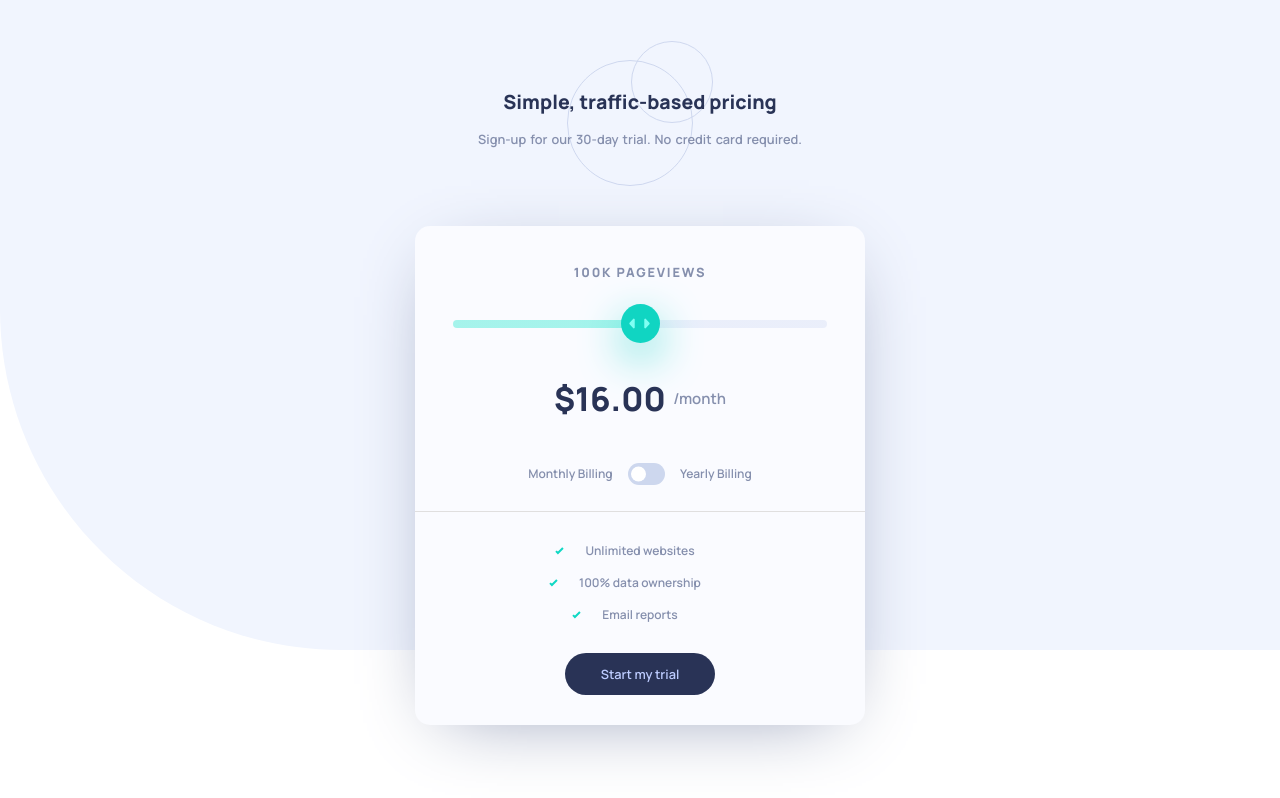
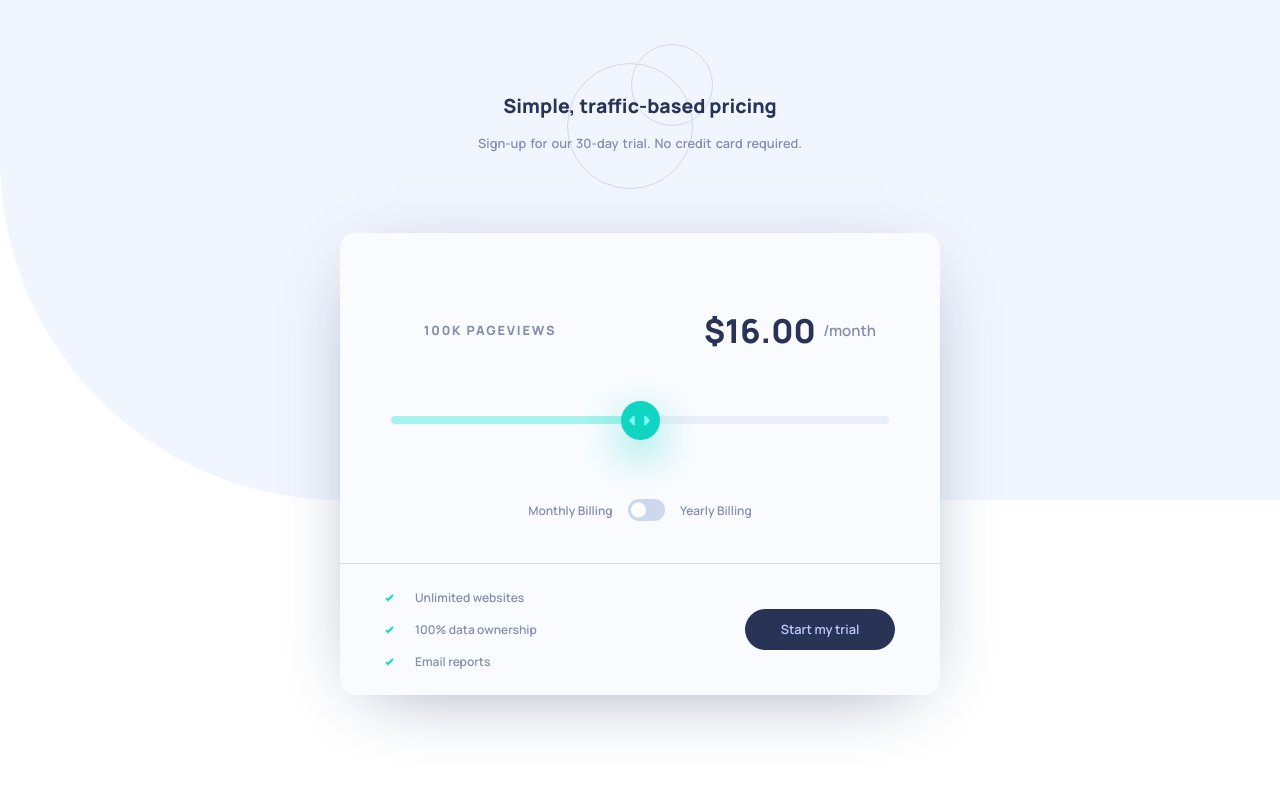
Before and after one commit to DawidOlszewski/Interactive-pricing-component, a plain HTML site: page index.html in a window 1280 px wide. Drawn offline with Linux system fonts and the light colour scheme.

Commit message:
resposivness

```diff
--- a/script.js
+++ b/script.js
@@ -12,7 +12,14 @@ const viewsNode = document.querySelector(".pageviews")
 const billingNode = document.querySelector('.billing-type')
 const discount = document.querySelector('.discount')
 
-
+const responsiveDiscount = () => {
+    if(document.body.clientWidth > 900){
+        discount.innerText = '25% discount'
+    }
+    else{
+        discount.innerText = '25%'
+    }
+}
 
 const changeCardDetails = function(viewsNode, costNode){
     let pageDetailsIndex = range.value - 1
@@ -25,8 +32,7 @@ const changeCardDetails = function(viewsNode, costNode){
     costNode.innerHTML = `$${isYear == 0?details[1]:details[1]*9}.00<span class="billing-type">/${['month','year'][isYear]}</span>`
 }
 
-
-// var range = range | document.querySelector('input[type="range"]')
-
+responsiveDiscount();
 range.addEventListener('input',() => changeCardDetails(viewsNode, costNode));
 toggleSwitch.addEventListener('input',() => changeCardDetails(viewsNode, costNode));
+window.addEventListener("resize", responsiveDiscount)
--- a/style.css
+++ b/style.css
@@ -65,7 +65,7 @@ body{
     flex-flow: column nowrap;
     align-items: center;
 
-    background: url("./images/bg-pattern.svg") 0% -10rem;
+    background: url("./images/bg-pattern.svg") 0% -20rem;
 
     background-repeat:no-repeat;
 
@@ -109,8 +109,8 @@ h1{
     display: grid;
     align-items: center;
     justify-items: center;
-    grid-template-rows:  4rem repeat(3,5rem);
-
+    grid-template-rows:  3rem 2rem repeat(3,5rem);
+    grid-template-areas: "." "pageviews" "input" "cost" "toggle-switch";
     border:  solid rgb(224, 223, 223);
     border-width: 0 0 0.1rem 0 ;
 }
@@ -120,7 +120,7 @@ h1{
     font-size: 0.85rem;
     font-weight: 800;
     letter-spacing: 0.12rem;
-    margin-top: 3rem;
+    grid-area: pageviews;
 }
 
 .input{
@@ -134,6 +134,7 @@ h1{
     var(--progress-end-color, var(--progress-start-color)) var(--progress-length),
     var( --range-color, whitesmoke) var(--progress-length),
     var(--range-color, whitesmoke));
+    grid-area: input;
 }
 
 
@@ -160,7 +161,7 @@ label{
     display: flex;
     flex-flow: nowrap row;
     align-items: center;
-
+    grid-area: toggle-switch;
 }
 
 .checkbox{
@@ -203,7 +204,8 @@ label{
     align-items: center;
     font-size: 2.2rem;
     font-weight: 800;
-    color: var(--Dark-Desaturated-Blue)
+    color: var(--Dark-Desaturated-Blue);
+    grid-area: cost;
 
 }
 
@@ -272,3 +274,40 @@ hr{
     text-decoration: none;
     font-size: 0.85rem;
 }
+
+@media (min-width: 900px){
+    .card{
+        max-width: 40rem;
+    }
+
+    .settings-section{
+        grid-template-columns: 1fr 1fr;
+        grid-template-rows: 3rem 7rem 5rem 7rem;
+
+        grid-template-areas: ". . " "pageviews cost" "input input" "toggle-switch toggle-switch" ;
+
+    }
+
+
+
+    .discount{
+        right: -6.2rem;
+    }
+
+
+    .list-section{
+        flex-direction: row;
+    }
+
+    .list-section ul{
+        margin:  0 0 0 5rem;
+    }
+
+    li{
+        text-align: left;
+    }
+
+    .button{
+        margin: 3rem 3rem 3rem auto;
+    }
+}
```
